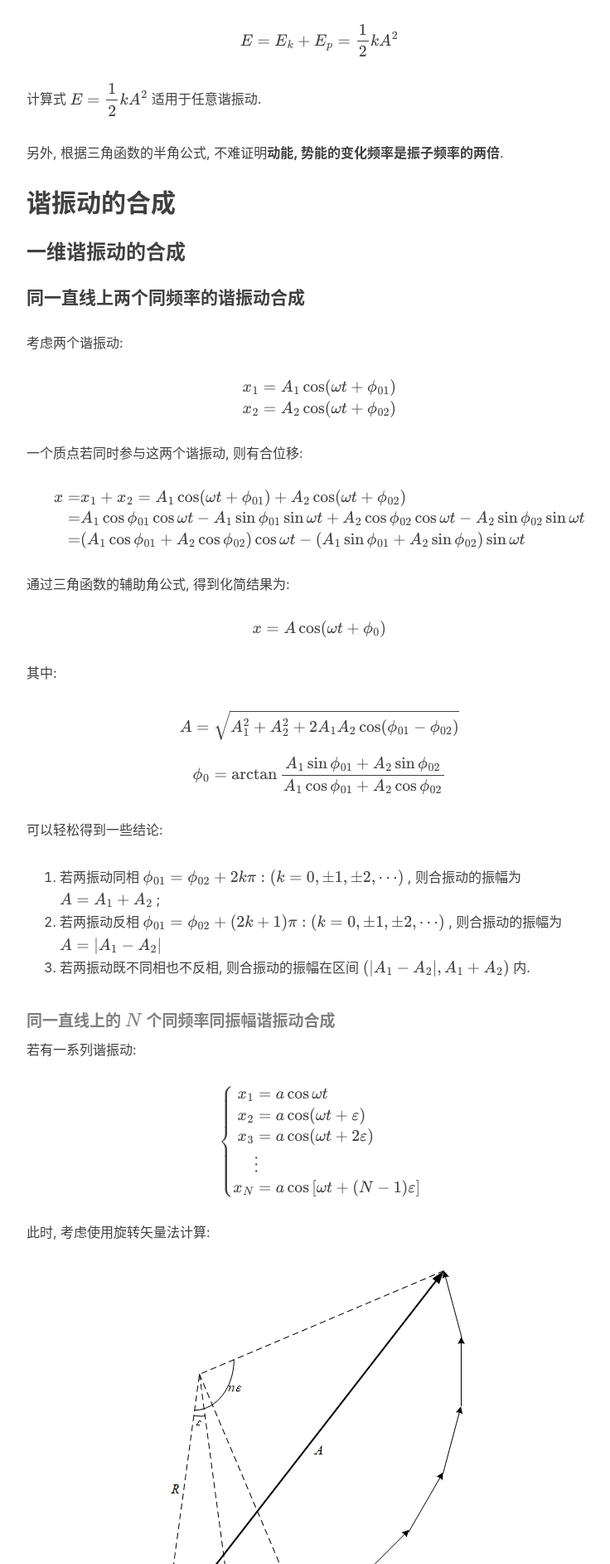
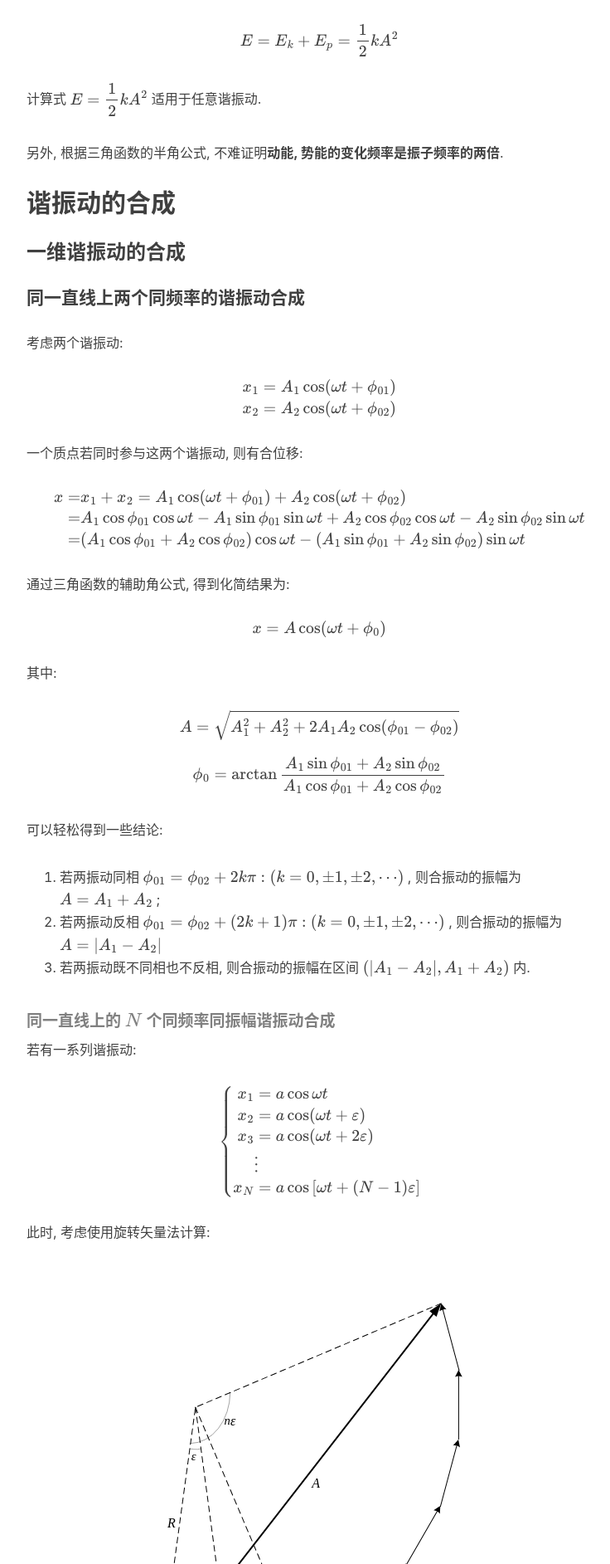
Before and after one commit to Coekjan/coekjan.github.io, a Jekyll site: the page built from _posts/2020-12-30-Vibration.md, in a window 1280 px wide. Shown: the part 4515-6400 px from the top of the page at 83% size, without its empty margins (233-969 px from the left). Built offline with Jekyll 4.4.1, drawn with Linux system fonts in a browser that asks for light colours; nearby versions of some CDN libraries; comment, search, counter and statistics services are not loaded.

Commit message:
Update 2020-12-30-Vibration.md

```diff
--- a/_posts/2020-12-30-Vibration.md
+++ b/_posts/2020-12-30-Vibration.md
@@ -254,7 +254,7 @@
 
 此时, 考虑使用旋转矢量法计算:
 
-![]({{ '/img/SHM-VectorRotation.jpg' | prepend: site.baseurl}})
+![]({{ '/img/SHM-VectorRotation.svg' | prepend: site.baseurl}})
 
 合振动方程形式应为:
 
```
